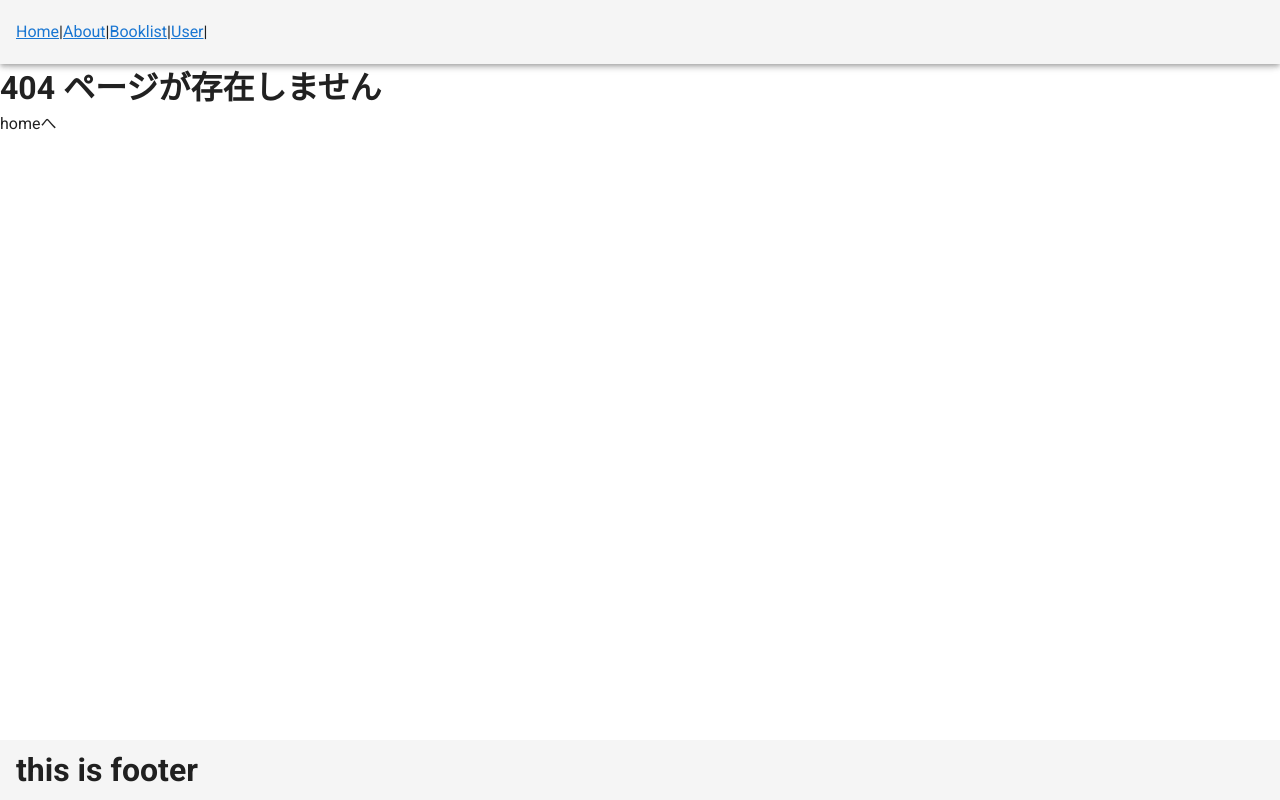
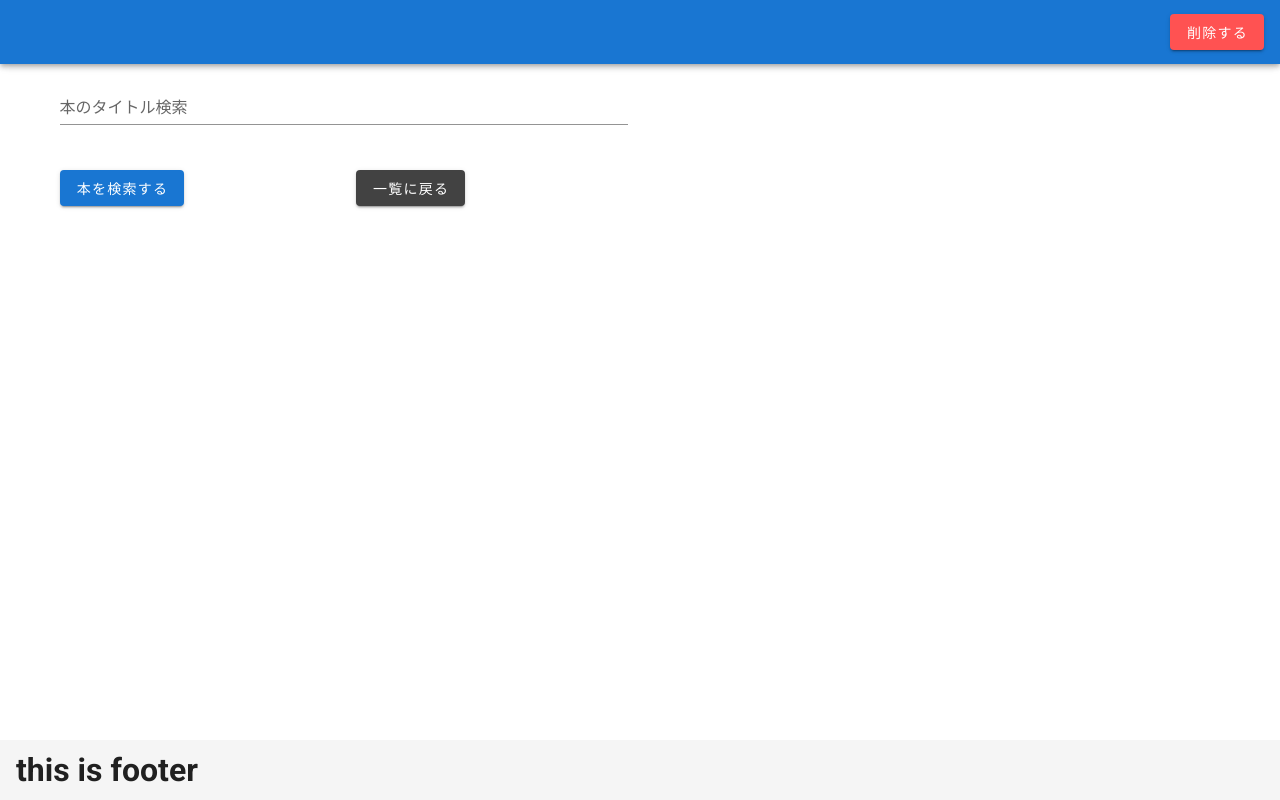
Before and after one commit to hamaa-affix/dev-vue, a Vue app in the folder dev-app/: page /search in a window 1280 px wide. Before the commit this address had no page. Built offline with nearby package versions, Linux system fonts and the light colour scheme.

Commit message:
add bookapi serchComponent

```diff
--- a/dev-app/src/App.vue
+++ b/dev-app/src/App.vue
@@ -2,9 +2,7 @@
   <v-app>
     <Header/>
     <v-main>
-      <transition name="fade" mode="out-in">
-        <router-view/>
-      </transition>
+      <router-view/>
     </v-main>
     <Footer/>
   </v-app>
@@ -12,8 +10,8 @@
 
 <script>
 // import HelloWorld from './components/HelloWorld';
-import Header from "@/layouts/Header.vue";
-import Footer from "@/layouts/Footer.vue";
+import Header from "@/layouts/Header";
+import Footer from "@/layouts/Footer";
 
 export default {
   name: 'App',
@@ -32,29 +30,3 @@
   }),
 };
 </script>
-
-<style lang="scss">
-  fade{
-  &-enter{
-    transform: translate(-100px, 0);
-    opacity: 0;
-    &-to{
-      opacity: 1;
-    }
-    &-active{
-      transition: all 1s 0s ease;
-    }
-  }
-  &-leave{
-    transform: translate(0, 0);
-    opacity: 1;
-    &-to{
-      transform: translate(100px, 0);
-      opacity: 0;
-    }
-    &-active{
-      transition: all .5s 0s ease;
-    }
-  }
-}
-</style>
--- a/dev-app/src/layouts/Header.vue
+++ b/dev-app/src/layouts/Header.vue
@@ -1,10 +1,16 @@
 <template>
-  <v-app-bar app>
-    <router-link to="/">Home</router-link> |
-    <router-link to="Abouts">About</router-link> |
-    <router-link to="/book">Booklist</router-link> |
-    <router-link to="/user">User</router-link> |
-  </v-app-bar>
+  <v-app-bar
+      app
+      color="primary"
+      dark
+    >
+      <v-spacer></v-spacer>
+      <v-btn
+      color="error"
+      @click="deleteLocalStorage">
+      削除する
+      </v-btn>
+    </v-app-bar>
 </template>
 
 <script>
--- /dev/null
+++ b/dev-app/src/pages/BookEdit.vue
@@ -0,0 +1,13 @@
+<template>
+  <div>Edit</div>
+</template>
+
+<script>
+export default {
+
+}
+</script>
+
+<style>
+
+</style>
--- /dev/null
+++ b/dev-app/src/pages/BookIndex.vue
@@ -0,0 +1,13 @@
+<template>
+  <div>Index</div>
+</template>
+
+<script>
+export default {
+
+}
+</script>
+
+<style>
+
+</style>
--- /dev/null
+++ b/dev-app/src/pages/BookSearch.vue
@@ -0,0 +1,107 @@
+<template>
+  <div>
+    <v-container>
+      <v-row>
+        <v-col cols="6">
+          <v-text-field
+            label="本のタイトル検索"
+            v-model="keyWord"
+          >
+          </v-text-field>
+        </v-col>
+      </v-row>
+      <v-row>
+        <v-col cols="3">
+          <v-btn color="primary" @click="search(keyWord)">本を検索する</v-btn>
+        </v-col>
+        <v-col cols="3">
+          <v-btn color="secondary" to="/">一覧に戻る</v-btn>
+        </v-col>
+      </v-row>
+
+      <v-row>
+        <v-col
+          cols="12" md="6"
+          v-for="(searchResult, index) in searchResults"
+          :key="index"
+        >
+          <v-card class="mx-auto">
+            <v-row>
+              <v-col cols="4">
+                <v-img :src="searchResult.image"></v-img>
+              </v-col>
+              <v-col cols="8">
+                <v-card-title>{{ searchResult.title }}</v-card-title>
+                {{ searchResult.description }}
+                <v-spacer></v-spacer>
+                <v-card-actions>
+                  <v-btn
+                    class="mx-2"
+                    fab
+                    dark
+                    color="indigo"
+                    @click="addBookList(index)"
+                  >
+                    <v-icon dark>
+                      mdi-plus
+                    </v-icon>
+                  </v-btn>
+                </v-card-actions>
+              </v-col>
+            </v-row>
+          </v-card>
+        </v-col>
+      </v-row>
+    </v-container>
+  </div>
+</template>
+
+<script>
+export default {
+  name: 'BookSearch',
+  data() {
+    return {
+      keyWord: '',
+      searchResults: []
+    }
+  },
+  methods: {
+    //fetchでjson取得
+    // 必要な情報を配列にpush
+    async search(keyWord) {
+      //クエリストリングを作成
+      this.serchResults = []
+      const baseUrl = 'https://www.googleapis.com/books/v1/volumes?'
+      const params = {
+        q: `intitle:${keyWord}`,
+        maxResults: 40
+      }
+      const queryParams = new URLSearchParams(params)
+      console.log(baseUrl + queryParams)
+      //fetchでjson取得
+      const response = await fetch(baseUrl + queryParams)
+      .then( response => response.json())
+      console.log(response)
+      // 必要な情報を配列にpush
+      //取得したbook情報を各プロパティを設定しvalue値を代入していく
+      for(let book of response.items) {
+        // forで回しながら、値を設定
+        let title = book.volumeInfo.title
+        let img = book.volumeInfo.imageLinks
+        let description = book.volumeInfo.description
+        // searchResultsの配列がからならpushして追加していく
+        this.searchResults.push({
+          title: title ? title : '',
+
+          image: img ? img.thumbnail : '',
+          description: description ?  description.slice(0, 40) : ''
+        })
+      }
+    }
+  }
+}
+</script>
+
+<style>
+
+</style>
--- a/dev-app/src/router/index.js
+++ b/dev-app/src/router/index.js
@@ -1,14 +1,12 @@
 import Vue from 'vue';
 import Router from 'vue-router';
-import Home from '../views/Home.vue';
-import About from '../views/About.vue';
-import BookList from '../views/BookList.vue';
-import BookDetail from '@/views/BookDetail';
-import Item from '@/views/Item.vue';
+import BookIndex from '@/pages/BookIndex';
+import BookEdit from '@/pages/BookEdit';
+import BookSearch from '@/pages/BookSearch';
 import NotFound from '@/views/NotFound.vue';
-import User from '@/views/User.vue';
-import UserProfile from '@/components/user/UserProfile';
-import UserPost from '@/components/user/UserPost';
+import User from '@/views/users/User.vue';
+import UserProfile from '@/views/users/user_components/UserProfile';
+import UserPost from '@/views/users/user_components/UserPost';
 
 Vue.use(Router);
 
@@ -17,37 +15,32 @@
   routes: [
     {
       path: '/',
-      name: 'Home',
-      component: Home
+      name: 'BookIndex',
+      component: BookIndex
     },
     {
-      path: '/about',
-      name: 'About',
-      component: About
+      path: '/search',
+      name: 'BookSearch',
+      component: BookSearch,
     },
     {
-      path: '/book',
-      name: 'BookList',
-      component: BookList,
+      path: '/edit',
+      name: 'BookEdit',
+      component: BookEdit
     },
-    {
-      name: 'BookDetail',
-      path: '/book/:id',
-      params: {},
-      component: BookDetail,
-      //router-componentにpropsを渡す(pramsとして)
-      //ルートの情報を取得するには関数モードで記述しないといけない。
-      props: route => ({
-        id: Number(route.params.id),
-        title: route.params.title,
-        content: route.params.content
-      })
-    },
-    {
-      name: 'Item',
-      path: '/Item/:id',
-      component: Item,
-    },
+    // {
+    //   name: 'BookDetail',
+    //   path: '/book/:id',
+    //   params: {},
+    //   component: BookDetail,
+    //   //router-componentにpropsを渡す(pramsとして)
+    //   //ルートの情報を取得するには関数モードで記述しないといけない。
+    //   props: route => ({
+    //     id: Number(route.params.id),
+    //     title: route.params.title,
+    //     content: route.params.content
+    //   })
+    // },
     {
       //ネストされたroute
       //nameを書くとエラーになる
--- a/dev-app/src/views/Item.vue
+++ /dev/null
@@ -1,24 +0,0 @@
-<template>
-  <div>
-    Item
-    <router-link to="1">Item</router-link>
-    <router-link to="2">Item2</router-link>
-    {{ $route.params.id }}
-  </div>
-</template>
-
-<script>
-//Itmeというコンポーネントで同じコンポーネントへrouter-linkを使用した場合はcreatedなどのライフサイクルは1度しか行われない。
-//差分を検知できない。解決策としてはwatchで差分を検知して対応する
-export default {
-  created() {
-    console.log('Itme');
-  },
-  watch: {
-    $route(to, from){
-      console.log(to);
-      console.log(from);
-    }
-  },
-}
-</script>
```
Also changed, not shown: dev-app/src/pages/BookDetail.vue (renamed from dev-app/src/views/BookDetail.vue), dev-app/src/pages/BookList.vue (renamed from dev-app/src/views/BookList.vue), dev-app/src/views/users/User.vue (renamed from dev-app/src/views/User.vue), dev-app/src/views/users/user_components/UserPost.vue (renamed from dev-app/src/components/user/UserPost.vue), dev-app/src/views/users/user_components/UserProfile.vue (renamed from dev-app/src/components/user/UserProfile.vue), 1 other file (tests, documents, lock files or other folders).
